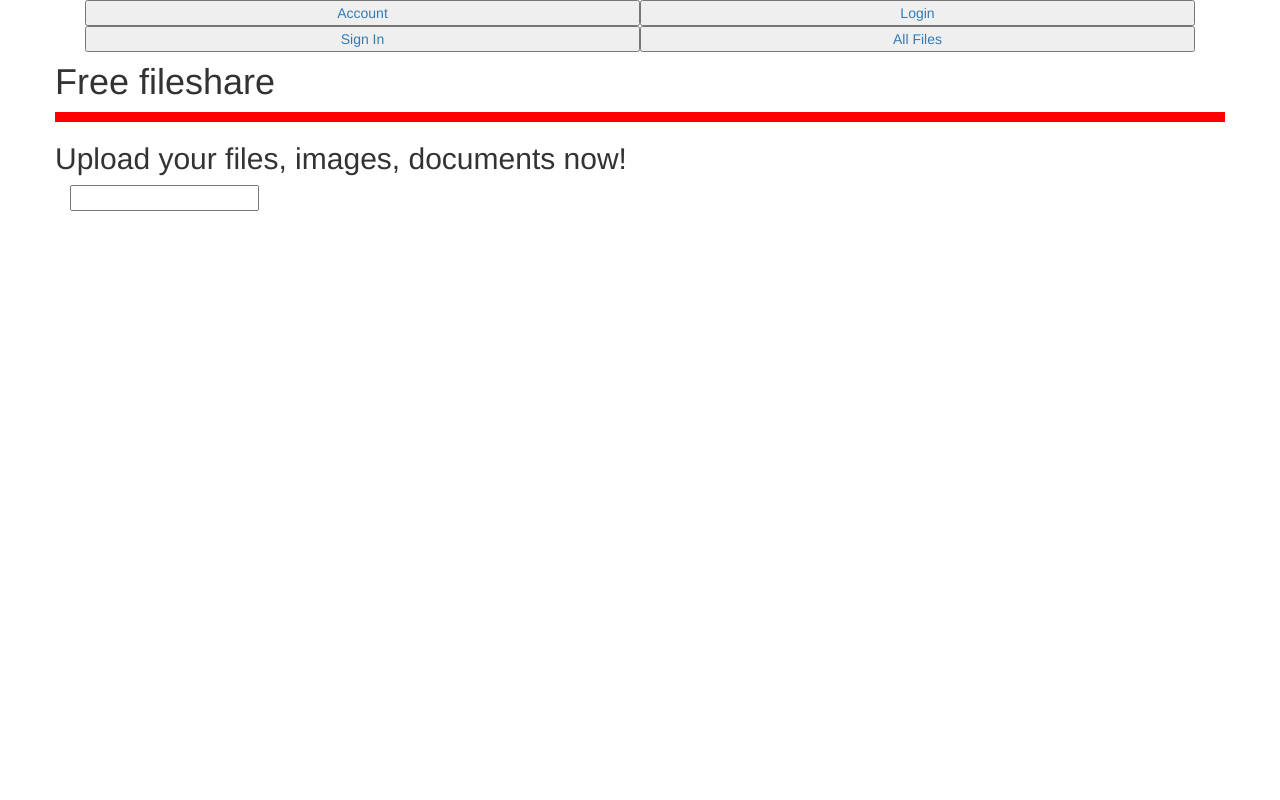
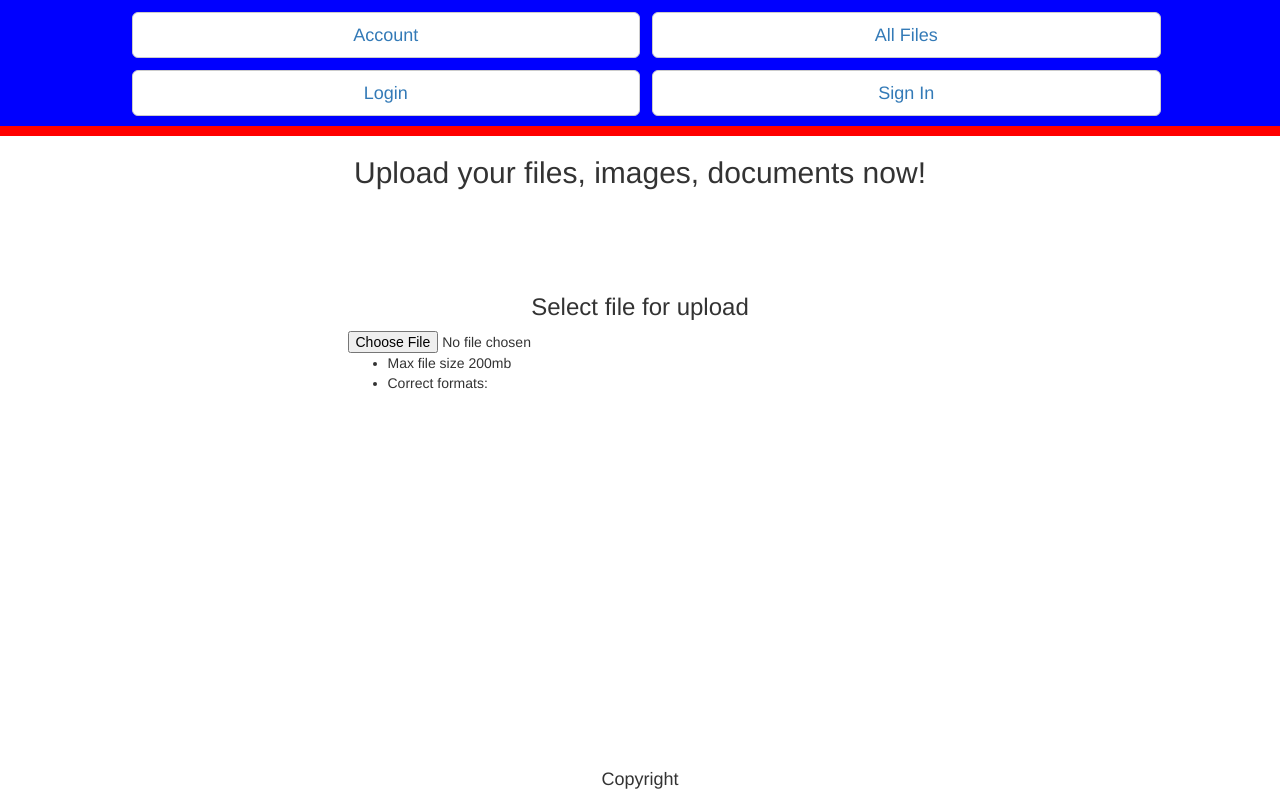
Before and after one commit to honeydev/fileshare, a PHP site: page / in a window 1280 px wide. Run offline with PHP 8.4, Linux system fonts and the light colour scheme.

Commit message:
write html

```diff
--- a/public/css/styles.css
+++ b/public/css/styles.css
@@ -1,25 +1,39 @@
 /* custom styles. Mobile first strategy */
 
 /* header styles */
+
+.container-fluid {
+
+}
+
+header {
+	background-color: blue;
+}
+
 header nav ul {
 	list-style-type: none;
 }
 
 header nav ul li {
+	margin-top: 1%;
+	margin-right: 1%;
 
 }
 
-nav ul li a {
-
+nav ul li a:link, nav ul li a:hover, nav ul li a:visited, nav ul li a:active {
+	text-decoration: none;
 }
 
 nav ul li button {
-
+	width: 100%;
 }
 
 
-header banner {
+header .banner {
 	display: none;
+	text-align: center;
+	margin-top: 120px;
+	margin-bottom: 100px;
 }
 
 /* decorative block */
@@ -30,3 +44,27 @@ header .strip {
 }
 
 /* content styles */
+main h2, main h3 {
+	text-align: center;
+}
+
+main form {
+	margin-top: 75px;
+}
+
+main form input[upload] {
+	margin-top: 20px;
+}
+/* footer styles */
+
+footer {
+
+}
+
+footer .contacts {
+	display: none;
+}
+
+footer .copyright {
+	text-align: center;
+}
--- a/public/index.html
+++ b/public/index.html
@@ -19,13 +19,13 @@
     <![endif]-->
 </head>
 <body>
-    <header class="container">
+    <header class="container-fluid">
 		<nav class"row">
 			<ul class="col-xs-12">
-				<li><button class="col-xs-6"><a href="#">Account</a></button></li>
-				<li><button class="col-xs-6"><a href="#">Login</a></button></li>
-				<li><button class="col-xs-6"><a href="#">Sign In</a></button></li>
-				<li><button class="col-xs-6"><a href="#">All Files</a></button></li>
+				<li class="col-xs-offset-1 col-xs-5 btn btn-default btn-lg"><a href="#">Account</a></li>
+				<li class="col-xs-5 btn btn-default btn-lg"><a href="#">All Files</a></li>
+				<li class="col-xs-offset-1 col-xs-5 btn btn-default btn-lg"><a href="#">Login</a></li>
+				<li class="col-xs-5 btn btn-default btn-lg"><a href="#">Sign In</a></li>
 			</ul>
 		</nav>
 		<div class="row banner"><h1>Free fileshare</h1></div>
@@ -33,17 +33,41 @@
 	</header>
 	<main class="container">
 		<article class="row">
-			<h2>Upload your files, images, documents now!</h2>
+			<h2 class="col-xs-offset-1 col-xs-10">Upload your files, images, documents now!</h2>
 		</article>
-		<article>
-			<input type="upload">
+		<form class="row uploadForm	">
+			<h3 class="">Select file for upload</h3>
+			<input class="col-xs-offset-3" name="uploader" type="file">
+			<ul class="col-xs-offset-3">
+				<li>Max file size 200mb</li>
+				<li>Correct formats:</li>
+			</ul>
+		</form>
+	</main>
+	<footer class="container navbar-fixed-bottom row-fluid">
+		<div class="row contacts">
+		<article class="col-xs-6">
+			<h3>Contacts1:</h3>
+			<ul>
+				<li>contact</li>
+				<li>contact</li>
+				<li>contact</li>
+			</ul>
 		</article>
-	</main>
-	<footer>
+		<article class="col-xs-6">
+			<h3>Contacts2:</h3>
+			<ul>
+				<li>contact</li>
+				<li>contact</li>
+				<li>contact</li>
+			</ul>
+		</article>
+		</div>
+		<article class="copyright"><h4>Copyright</h4></article>
 	</footer>
-    <!-- jQuery (necessary for Bootstrap's JavaScript plugins) -->
-    <script src="https://ajax.googleapis.com/ajax/libs/jquery/1.12.4/jquery.min.js"></script>
+	<!-- jQuery (necessary for Bootstrap's JavaScript plugins) -->
+	<script src="https://ajax.googleapis.com/ajax/libs/jquery/1.12.4/jquery.min.js"></script>
     <!-- Include all compiled plugins (below), or include individual files as needed -->
     <script src="js/bootstrap.min.js"></script>
-  </body>
+</body>
 </html>
```
Also changed, not shown: public/login.html (added, +77 -0 lines).
